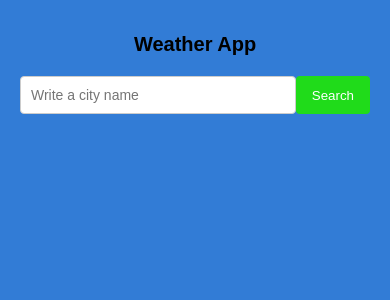
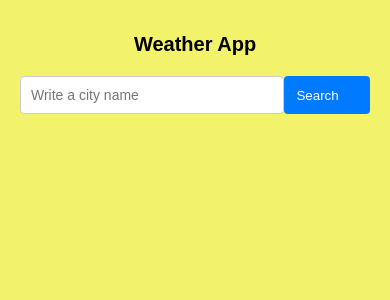
Before and after one commit to ydgcdeveloper/weather-app-react, a React (Vite) app: page / in a window 390 px wide. Shown: the top 300 px of the page. Built offline with nearby package versions, Linux system fonts and the light colour scheme.

Commit message:
add new changes

```diff
--- a/src/WeatherApp.jsx
+++ b/src/WeatherApp.jsx
@@ -1,5 +1,6 @@
 import { useState } from "react";
 import "./styles/weatherApp.css";
+import { ImSpinner6 } from "react-icons/im";
 
 export const WeatherApp = () => {
   const urlBase = "https://api.openweathermap.org/data/2.5/weather";
@@ -21,6 +22,7 @@ export const WeatherApp = () => {
   };
 
   const fetchWeather = async () => {
+    setIsLoadingData(true);
     try {
       const response = await fetch(`${urlBase}?q=${city}&appid=${API_KEY}`);
       const data = await response.json();
@@ -28,12 +30,13 @@ export const WeatherApp = () => {
         setFetchError(data.message);
         setDataWeather(null);
       } else {
-        console.log(data);
         setDataWeather(data);
         setFetchError(null);
       }
+      setIsLoadingData(false);
     } catch (error) {
-      console.error("Error here", error);
+      setFetchError(error.message);
+      setIsLoadingData(false);
     }
   };
 
@@ -41,10 +44,21 @@ export const WeatherApp = () => {
     <div className="container">
       <h1>Weather App</h1>
       <form onSubmit={handleSubmit}>
-        <input type="text" placeholder="Write a city name" value={city} onChange={handleCityChange} />
-        <button type="submit">Search</button>
+        <input
+          type="text"
+          placeholder="Write a city name"
+          value={city}
+          onChange={handleCityChange}
+        />
+        <button type="submit">
+          Search
+          <ImSpinner6
+            visibility={isLoadingData ? "visble" : "hidden"}
+            className="spinner rotate"
+          ></ImSpinner6>
+        </button>
       </form>
-      {fetchError && <h1 className="text-not-found">{fetchError}</h1>}
+      {fetchError && <h1 className="error">{fetchError}</h1>}
       {dataWeather && (
         <div>
           <h2>{dataWeather?.name}</h2>
--- a/src/styles/weatherApp.css
+++ b/src/styles/weatherApp.css
@@ -4,7 +4,7 @@ body {
   margin: 0;
   padding: 0;
   text-align: center;
-  background-color: rgb(50, 124, 214);
+  background-color: rgb(243, 243, 107);
 }
 
 .container {
@@ -31,12 +31,14 @@ input[type="text"] {
 }
 
 button {
-  padding: 10px 20px;
-  background-color: #20db1a;
+  padding: 10px 16px;
+  background-color: #007bff;
   color: #fff;
   border: none;
   border-radius: 4px;
   cursor: pointer;
+  display: flex;
+  align-items: center;
 }
 
 button:hover {
@@ -58,9 +60,26 @@ img {
   margin-top: 10px;
 }
 
-.text-not-found {
+.error {
   text-transform: capitalize;
-  color: rgb(80, 212, 212);
+  color: red
+}
+
+.spinner {
+  margin-left: 6px;
+}
+
+.rotate {
+  animation: spin 2s linear infinite;
+}
+
+@keyframes spin {
+  from {
+    transform: rotate(0deg);
+  }
+  to {
+    transform: rotate(360deg);
+  }
 }
 
 /* Estilos para móviles */
@@ -74,7 +93,9 @@ img {
   }
 
   button {
-    padding: 8px 16px;
+    padding: 8px 12px;
+    display: flex;
+    align-items: center;
   }
 
   h2 {
```
